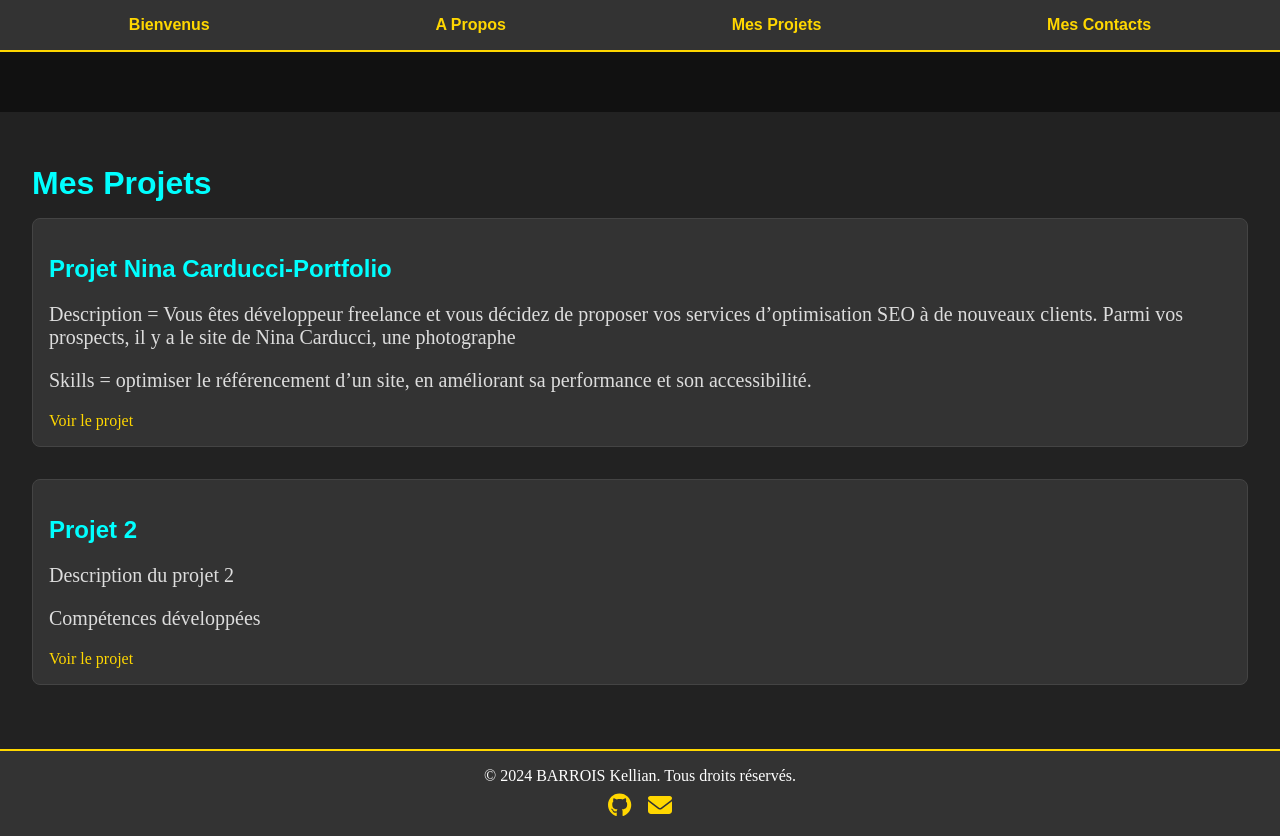
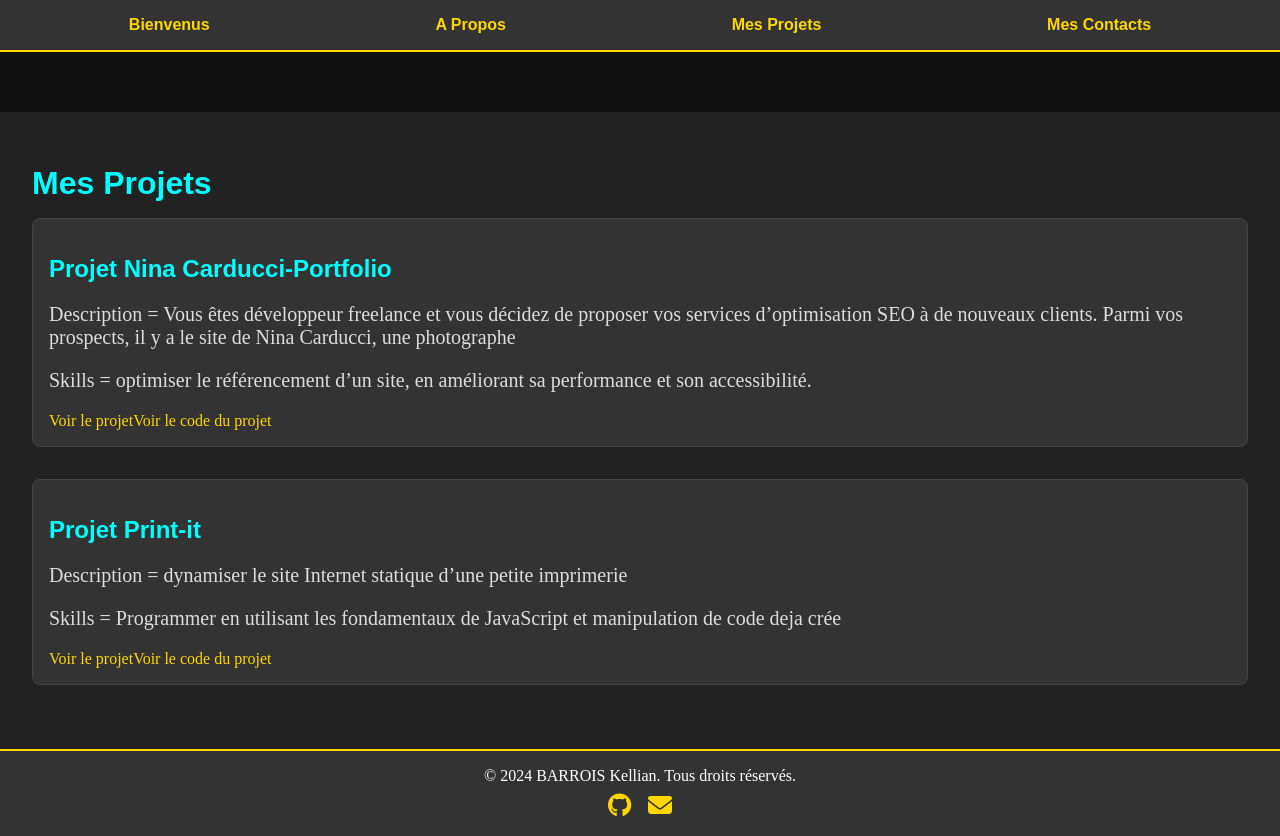
Before and after one commit to Kentana07/Mon-Portfolio, a React (Create React App) app: page /Mon-Portfolio/projects in a window 1280 px wide. Built offline with nearby package versions, Linux system fonts and the light colour scheme.

Commit message:
retouches sur les projets

```diff
--- a/src/components/projectitem.js
+++ b/src/components/projectitem.js
@@ -1,12 +1,17 @@
-import React from 'react';
-import '../styles/projectitem.css';
+import React from "react";
+import "../styles/projectitem.css";
 
-const ProjectItem = ({ title, description, skills, link }) => (
+const ProjectItem = ({ title, description, skills, link, code }) => (
   <div className="project-item">
     <h2>{title}</h2>
     <p>{description}</p>
     <p>{skills}</p>
-    <a href={link} target="_blank" rel="noopener noreferrer">Voir le projet</a>
+    <a href={link} target="_blank" rel="noopener noreferrer">
+      Voir le projet
+    </a>
+    <a href={code} target="_blank" rel="noopener noreferrer">
+      Voir le code du projet
+    </a>
   </div>
 );
 
--- a/src/pages/about.js
+++ b/src/pages/about.js
@@ -5,9 +5,9 @@ const About = () => (
   <div className="about">
     <h1>À propos de moi</h1>
     <p>
-      Formation : [Openclassrooms ; Développeur intégrateur web - code NSF 326t - Diplôme de
+      Formation : Openclassrooms ; Développeur intégrateur web - code NSF 326t - Diplôme de
       niveau 5 (bac +2) - certification professionnelle enregistrée au
-      Répertoire National des Certifications Professionnelles (RNCP)]
+      Répertoire National des Certifications Professionnelles (RNCP)
     </p>
     <p>
       Compétences : HTML, CSS, SASS, JavaScript, React & Redux, les appels API,
--- a/src/pages/contact.js
+++ b/src/pages/contact.js
@@ -4,7 +4,7 @@ import '../styles/contact.css';
 const Contact = () => (
   <div className="contact">
     <h1>Contactez-moi</h1>
-    <p>Email : [  Kellian07@gmail.com ]</p>
+    <p>Email :   Kellian07@gmail.com </p>
   </div>
 );
 
--- a/src/pages/projects.js
+++ b/src/pages/projects.js
@@ -11,12 +11,14 @@ const Projects = () => (
                     Parmi vos prospects, il y a le site de Nina Carducci, une photographe "
       skills="Skills = optimiser le référencement d’un site, en améliorant sa performance et son accessibilité."
       link="https://kentana07.github.io/NinaCarducci-Projet-9/"
+      code="https://github.com/Kentana07/NinaCarducci-Projet-9"
     />
     <ProjectItem
-      title="Projet 2"
-      description="Description du projet 2"
-      skills="Compétences développées"
-      link="http://github.com/your-repo/project2"
+      title="Projet Print-it"
+      description="Description = dynamiser le site Internet statique d’une petite imprimerie"
+      skills="Skills = Programmer en utilisant les fondamentaux de JavaScript et manipulation de code deja crée"
+      link="https://kentana07.github.io/Java-script_open/"
+      code="https://github.com/Kentana07/Java-script_open"
     />
   </div>
 );
```
